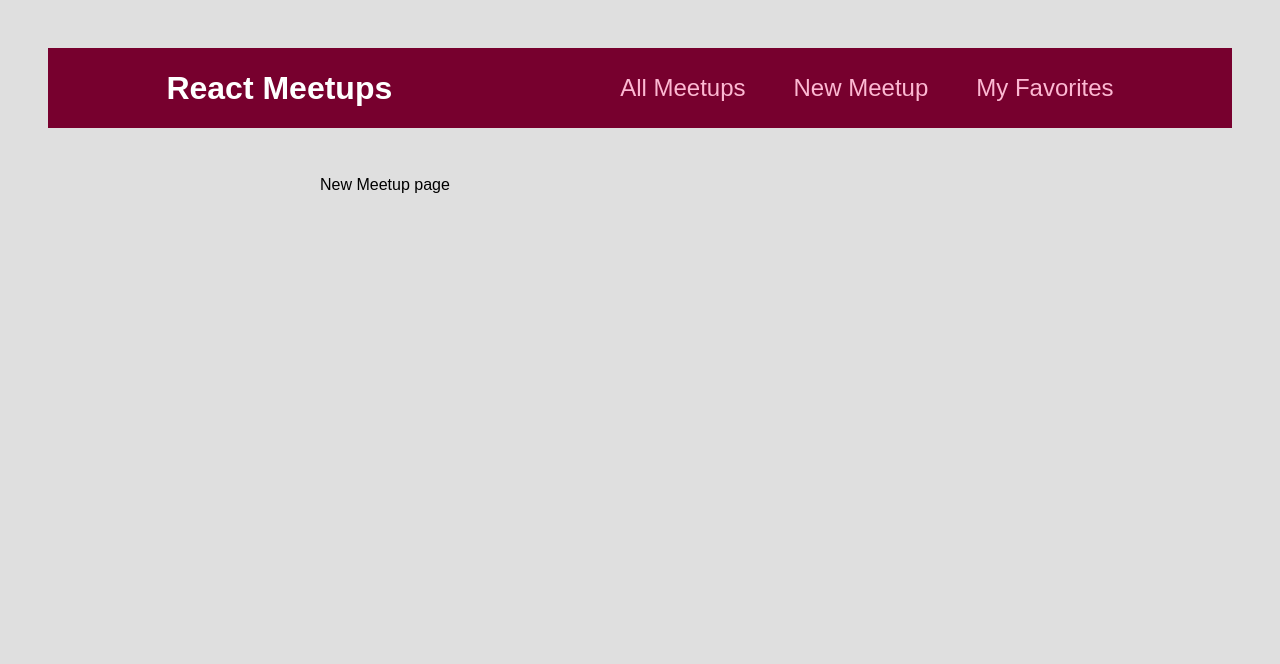
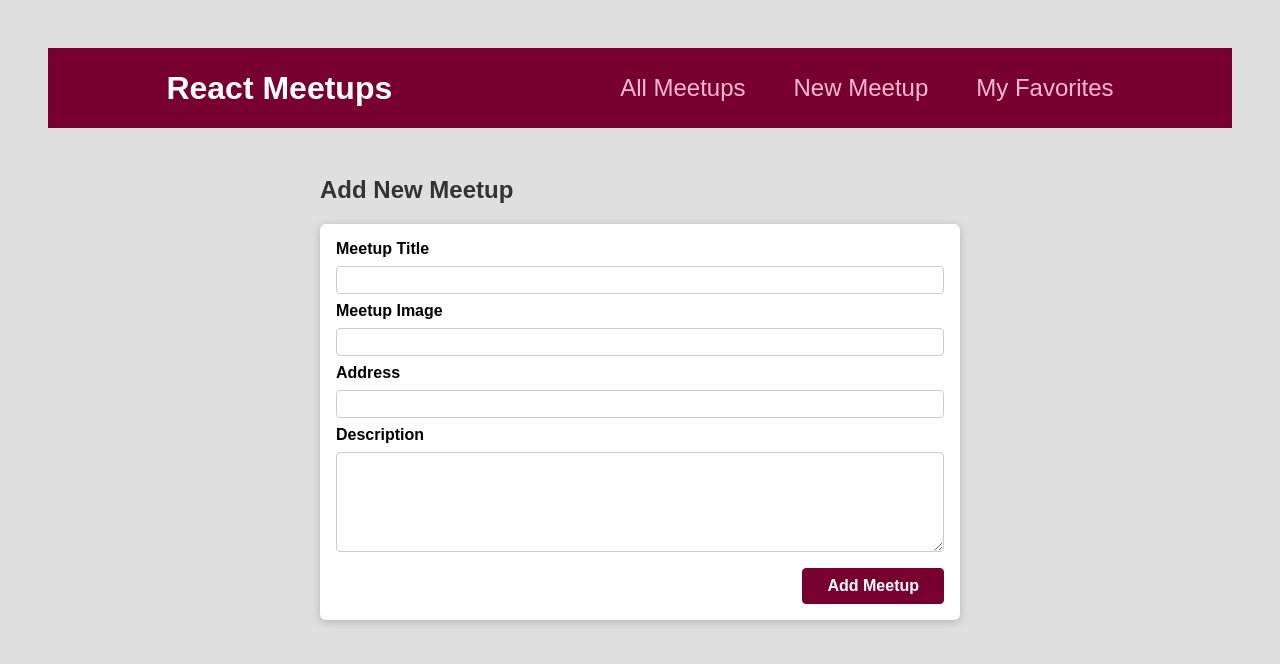
Before and after one commit to PatricioMonpelat/react-app-one, a React (Create React App) app: page /new-meetup in a window 1280 px wide. Shown: the top 664 px of the page. Built offline with nearby package versions, Linux system fonts and the light colour scheme.

Commit message:
new meetup form

```diff
--- /dev/null
+++ b/src/components/layout/meetups/NewMeetupForm.js
@@ -0,0 +1,32 @@
+import Card from '../../ui/Card';
+import classes from '../../layout/meetups/NewMeetupForm.module.css';
+
+function NewMeetupForm(){
+    return(
+       <Card>
+           <form className={classes.form}>
+               <div className={classes.control}>
+                   <label htmlFor='title'>Meetup Title</label>
+                   <input type='text' required id='title'></input>
+               </div>
+               <div className={classes.control}>
+                   <label htmlFor='image'>Meetup Image</label>
+                   <input type='url' required id='image'></input>
+               </div>
+               <div className={classes.control}>
+                   <label htmlFor='address'>Address</label>
+                   <input type='text' required id='address'></input>
+               </div>
+               <div className={classes.control}>
+                   <label htmlFor='description'>Description</label>
+                  <textarea id='description' required rows='5'></textarea>
+               </div>
+               <div className={classes.actions}>
+                   <button>Add Meetup</button>
+               </div>
+           </form>
+       </Card>
+    );
+}
+
+export default NewMeetupForm;
--- /dev/null
+++ b/src/components/layout/meetups/NewMeetupForm.module.css
@@ -0,0 +1,45 @@
+.form {
+    padding: 1rem;
+  }
+
+  .control {
+    margin-bottom: 0.5rem;
+  }
+
+  .control label {
+    display: block;
+    font-weight: bold;
+    margin-bottom: 0.5rem;
+  }
+
+  .control input,
+  .control textarea {
+    display: block;
+    font: inherit;
+    border-radius: 4px;
+    border: 1px solid #ccc;
+    padding: 0.25rem;
+    width: 100%;
+  }
+
+  .actions {
+    margin-top: 1rem;
+    text-align: right;
+  }
+
+  .actions button {
+    font: inherit;
+    cursor: pointer;
+    background-color: #77002e;
+    color: white;
+    padding: 0.5rem 1.5rem;
+    border: 1px solid #77002e;
+    border-radius: 4px;
+    font-weight: bold;
+  }
+
+  .actions button:hover,
+  .actions button:active {
+    background-color: #a50e48;
+    border-color: #a50e48;
+  }
--- a/src/pages/NewMeetup.js
+++ b/src/pages/NewMeetup.js
@@ -1,5 +1,10 @@
-function NewMeetupPage(){
-    return <div> New Meetup page</div>
+import NewMeetupForm from "../components/layout/meetups/NewMeetupForm";
+
+function NewMeetupPage() {
+  return <section>
+      <h1>Add New Meetup</h1>
+    <NewMeetupForm/>
+  </section>;
 }
 
 export default NewMeetupPage;
```
